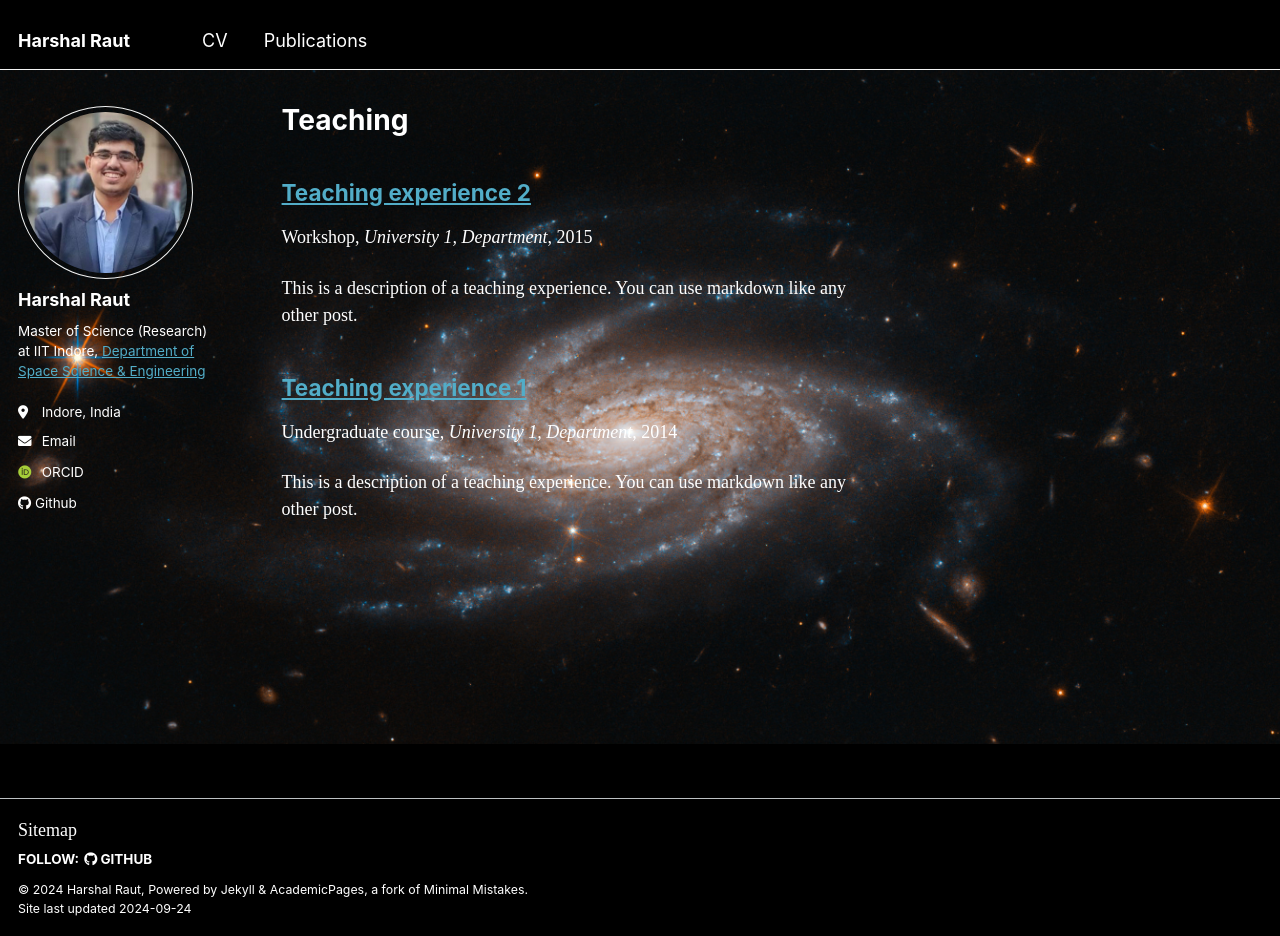
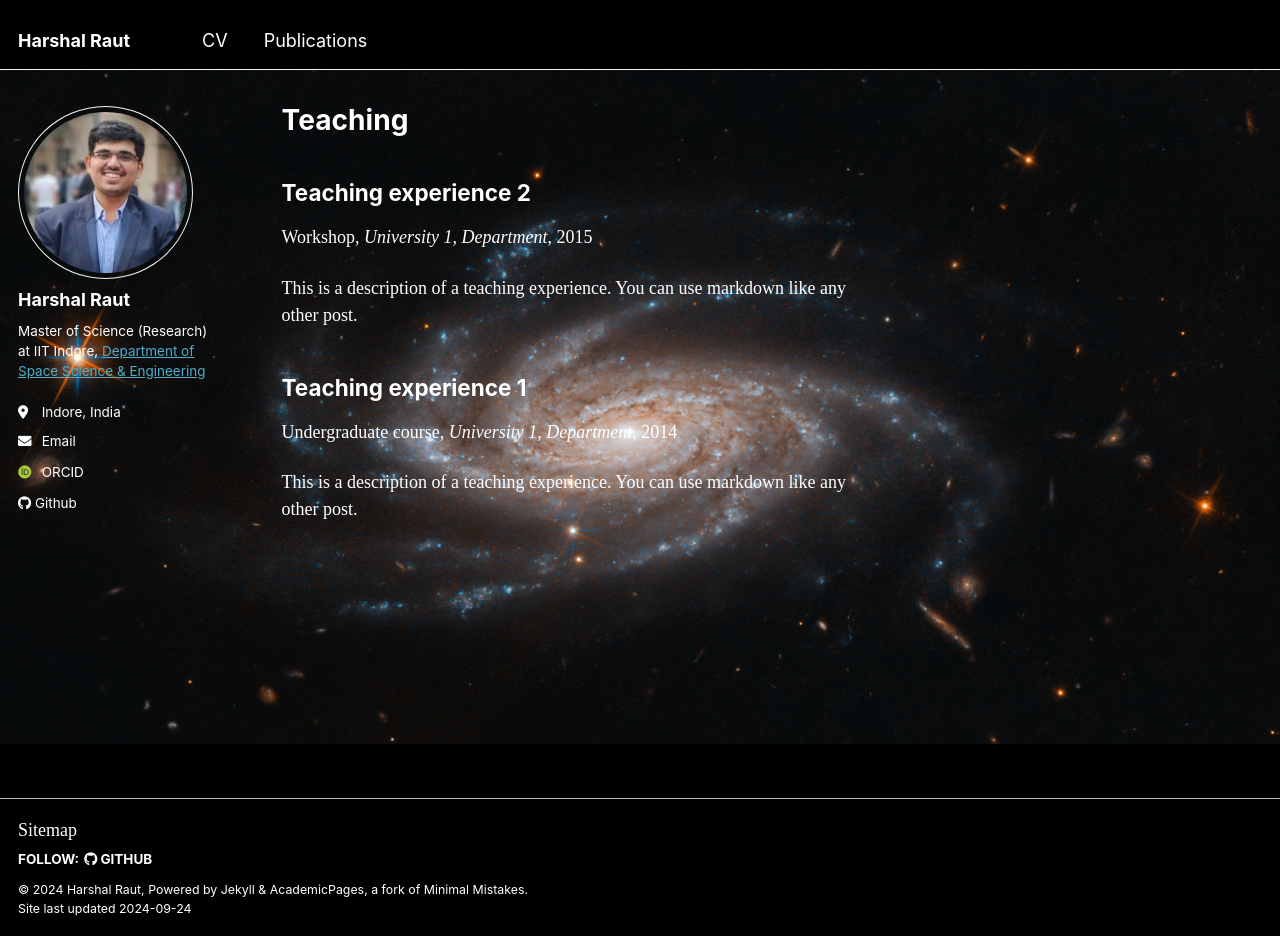
Before and after one commit to rautharshal/rautharshal.github.io, a Jekyll site: the page built from _pages/teaching.html, in a window 1280 px wide and 936 px high. Built offline with Jekyll 4.4.1, drawn with Linux system fonts in a browser that asks for light colours; some web fonts are replaced.

Commit message:
Update archive-single.html

```diff
--- a/_includes/archive-single.html
+++ b/_includes/archive-single.html
@@ -26,11 +26,13 @@
       </div>
     {% endif %}
 
+
     <h2 class="archive__item-title" itemprop="headline">
-      {% if post.link %}
+      {% unless post.link %}
+       {{ title }}
+        {% endunless %}
+       {% if post.link %}
         <a href="{{ post.link }}">{{ title }}</a>
-      {% else %}
-        <a href="{{ base_path }}{{ post.url }}">{{ title }}</a>
      {% endif %}
     </h2>
 
```
